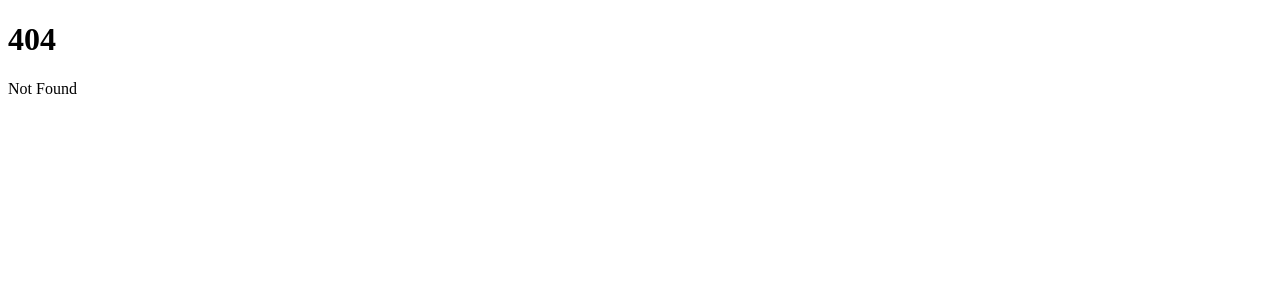
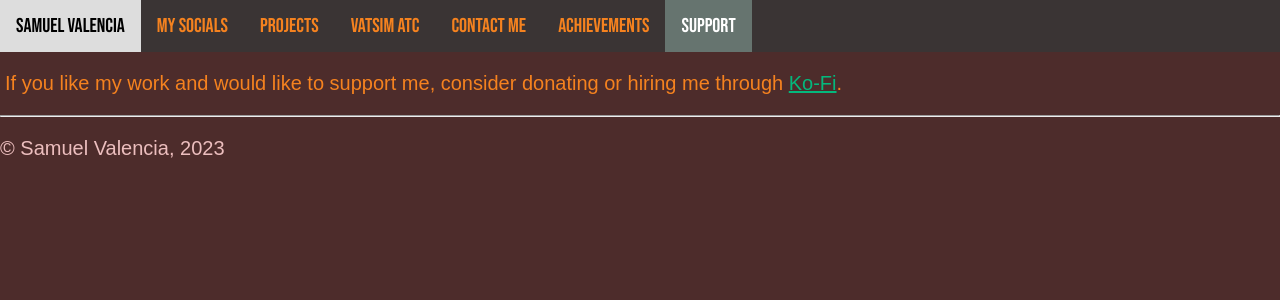
Before and after one commit to svalencia014/pws, a SvelteKit app: page /support in a window 1280 px wide. Before the commit this address had no page. Shown: the top 300 px of the page. Built offline with nearby package versions, Linux system fonts and the light colour scheme; a web font is replaced by a local one.

Commit message:
e z work

```diff
--- a/src/components/Navbar.svelte
+++ b/src/components/Navbar.svelte
@@ -4,6 +4,7 @@
 <a href="/vatsim" id="vatsim">VATSIM ATC</a>
 <a href="/contact" id="contact">Contact Me</a>
 <a href="/achievements" id="achievements">Achievements</a>
+<a href="/support" id="support">Support</a>
 <a href={"#"} class="icon" on:click={myFunction}>
   <FontAwesomeIcon class="fa-solid fa-bars" icon="bars" />
 </a>
--- a/src/routes/+page.svelte
+++ b/src/routes/+page.svelte
@@ -30,9 +30,6 @@
       <div class="nocard">
         <img src="https://github-readme-streak-stats.herokuapp.com/demo/preview.php?user=svalencia014&theme=dracula&hide_border=true" alt="GitHub streak stats"/>
       </div>
-      <div class="nocard">
-        <img src="https://my.vatsim.net/indicators/1512132" alt="VATSIM Indicator"/>
-      </div>
     </div>
   </div>
 </main>
--- /dev/null
+++ b/src/routes/support/+page.svelte
@@ -0,0 +1,15 @@
+<script>
+  import '../../app.css';
+  import Navbar from '../../components/Navbar.svelte';
+  import Footer from '../../components/Footer.svelte';
+</script>
+<div class="topnav" id="myTopnav">
+  <Navbar />
+</div>
+<main>
+  <p>If you like my work and would like to support me, consider donating or hiring me through <a href="https://kofi.com/bifocalcanvas77">Ko-Fi</a>.</p>
+</main>
+<hr>
+<footer>
+  <Footer />
+</footer>
```
